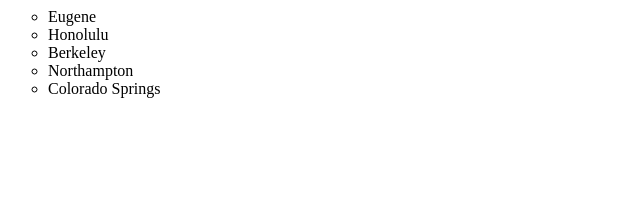
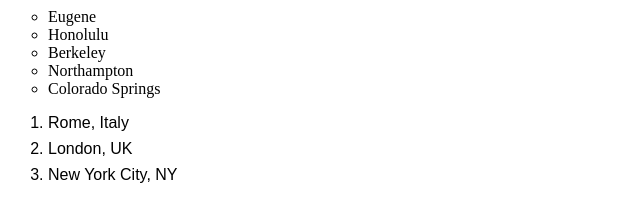
Before and after one commit to darius-despain/html-exercise, a plain HTML site: page index.html in a window 1280 px wide. Shown: the whole page, without its empty margins (0-640 px from the left). Drawn offline with Linux system fonts and the light colour scheme.

Commit message:
made ordered list of cities I want to visit

```diff
--- a/index.html
+++ b/index.html
@@ -12,5 +12,10 @@
         <li>Northampton</li>
         <li>Colorado Springs</li>
       </ul>
+      <ol>
+        <li>Rome, Italy</li>
+        <li>London, UK</li>
+        <li>New York City, NY</li>
+      </ol>
     </body>
 </html>
--- a/style.css
+++ b/style.css
@@ -1,7 +1,12 @@
-li {
+ul li {
   list-style-type: circle;
 }
 
-li li {
+ul li li {
   list-style-type: square;
 }
+
+ol li {
+  font: 1rem 'Fira Sans', sans-serif;
+  margin-bottom: .5rem;
+}
```
